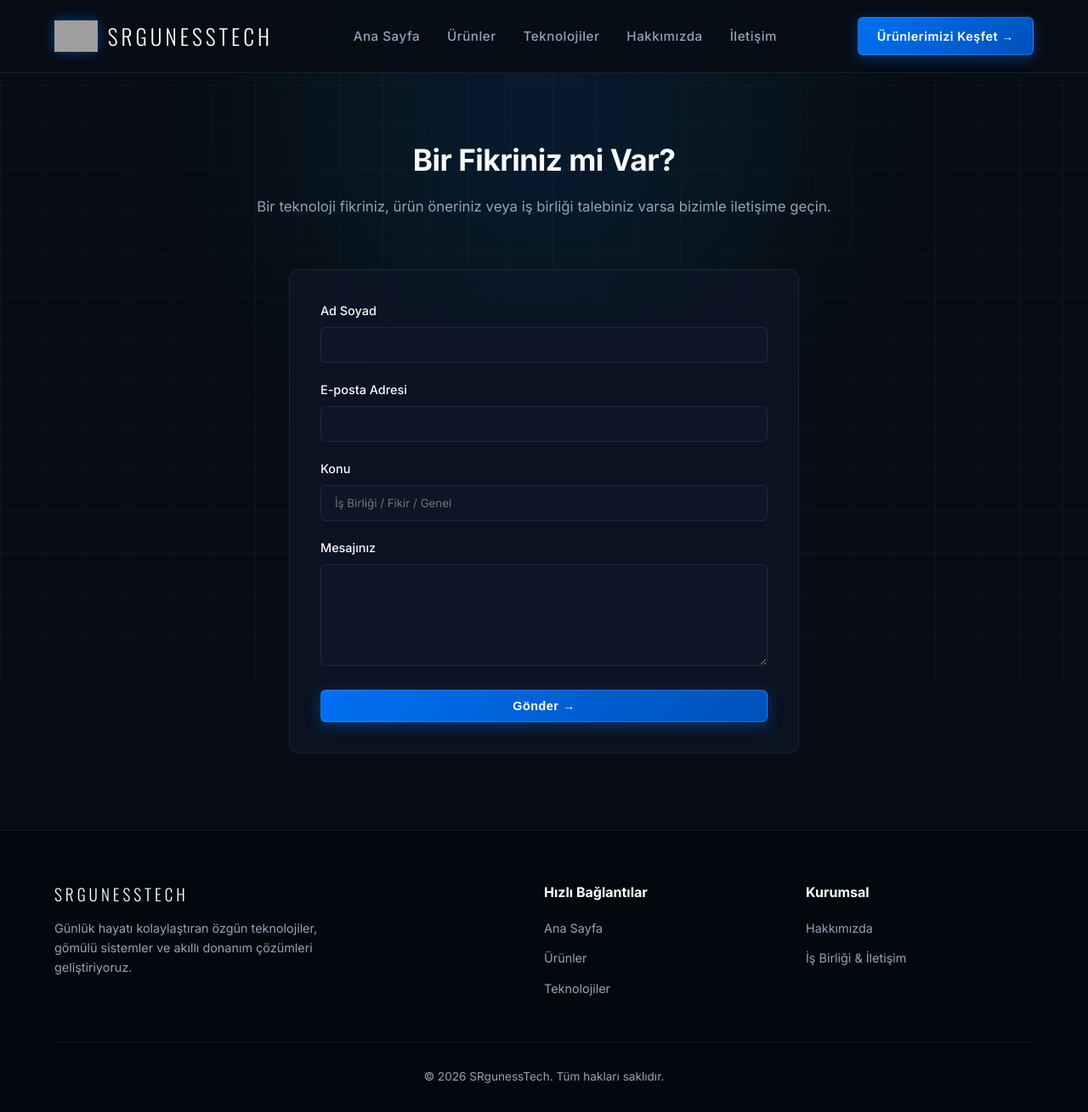
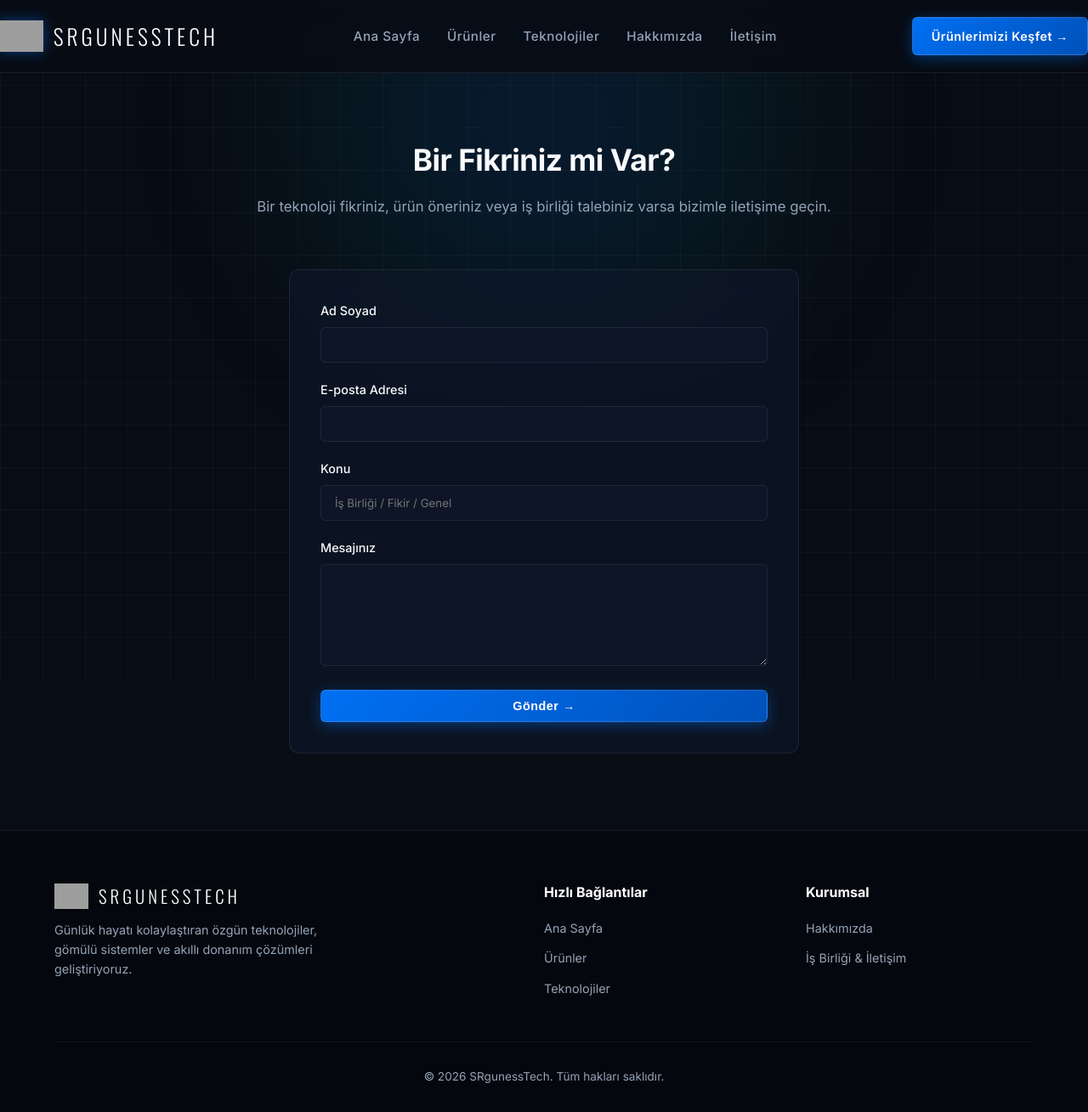
Before and after one commit to srguness7-max/SRgunessTech, a Flask app: page /iletisim in a window 1280 px wide. Shown: the whole page at 85% size. Run offline with Flask 3, Linux system fonts and the light colour scheme; grey boxes are pictures that could not be loaded.

Commit message:
Update base.html

```diff
--- a/templates/base.html
+++ b/templates/base.html
@@ -4,8 +4,12 @@
     <meta charset="UTF-8">
     <meta name="viewport" content="width=device-width, initial-scale=1.0">
     <title>{% block title %}SRgunessTech | Geleceğin Teknolojileri{% endblock %}</title>
-    <link rel="stylesheet" href="{{ url_for('static', filename='css/style.css') }}">
-    <link href="https://fonts.googleapis.com/css2?family=Inter:wght@300;400;500;600;700;800&family=Oswald:wght@300;400;500&display=swap" rel="stylesheet">
+
+    <!-- TARAYICI SEKMESİ İKONU (FAVICON) -->
+    <link rel="icon" type="image/png" href="{{ url_for('static', filename='js/logo2.png') }}">
+
+    <link rel="stylesheet" href="{{ url_for('static', filename='css/style.css') }}?v=3">
+    <link href="https://fonts.googleapis.com/css2?family=Inter:wght@300;400;500;600;700;800&family=Oswald:wght@300;400;500;600&display=swap" rel="stylesheet">
 </head>
 <body>
     <!-- Arka Plan Teknoloji Izgarası ve Işık Efektleri -->
@@ -13,12 +17,12 @@
     <div class="tech-bg-glow"></div>
 
     <header>
-        <div class="container">
+        <div class="container-fluid">
             <nav>
                 <div class="logo">
                     <a href="{{ url_for('index') }}">
-                        <!-- static/js klasöründeki mevcut logo görselin -->
-                        <img src="{{ url_for('static', filename='js/logo.png') }}" alt="SRgunessTech Logo" class="brand-logo" onerror="this.style.display='none'">
+                        <!-- Logo Görseli (logo2.png) -->
+                        <img src="{{ url_for('static', filename='js/logo2.png') }}" alt="SRgunessTech Logo" class="brand-logo">
                         <span class="brand-name">SRGUNESSTECH</span>
                     </a>
                 </div>
@@ -44,7 +48,8 @@
                 <div class="footer-info">
                     <div class="logo" style="margin-bottom: 12px;">
                         <a href="{{ url_for('index') }}">
-                            <span class="brand-name" style="font-size: 1.2rem;">SRGUNESSTECH</span>
+                            <img src="{{ url_for('static', filename='js/logo2.png') }}" alt="SRgunessTech Logo" style="height: 30px;">
+                            <span class="brand-name" style="font-size: 1.3rem;">SRGUNESSTECH</span>
                         </a>
                     </div>
                     <p>Günlük hayatı kolaylaştıran özgün teknolojiler, gömülü sistemler ve akıllı donanım çözümleri geliştiriyoruz.</p>
```
